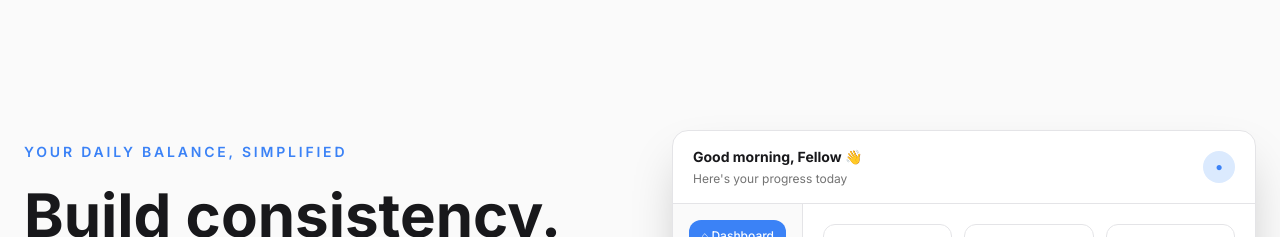
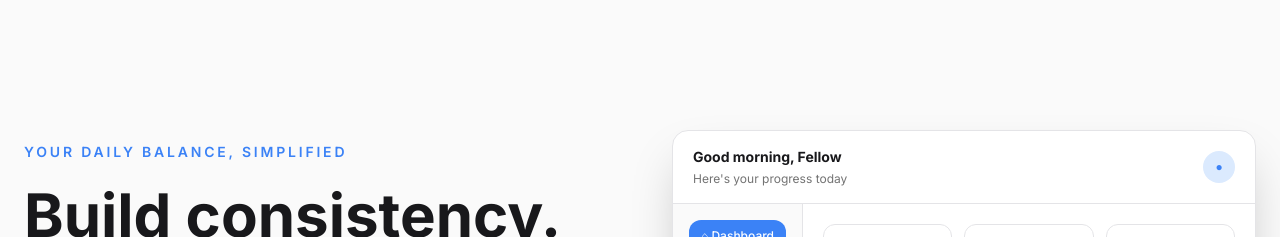
Before and after one commit to iotb-tech/mizan-track, a Next.js app: page /welcome in a window 1280 px wide. Shown: the top 237 px of the page. Built offline with nearby package versions, Linux system fonts and the light colour scheme.

Commit message:
Update hero.tsx - Fellow edited

```diff
--- a/src/component/hero.tsx
+++ b/src/component/hero.tsx
@@ -55,7 +55,7 @@ export function Hero() {
             <div className="flex items-center justify-between border-b border-neutral-200 px-5 py-4">
               <div>
                 <p className="text-sm font-bold text-neutral-900">
-                  Good morning, Fellow 👋
+                  Good morning, Fellow
                 </p>
                 <p className="mt-1 text-xs text-neutral-500">
                   Here&apos;s your progress today
```
